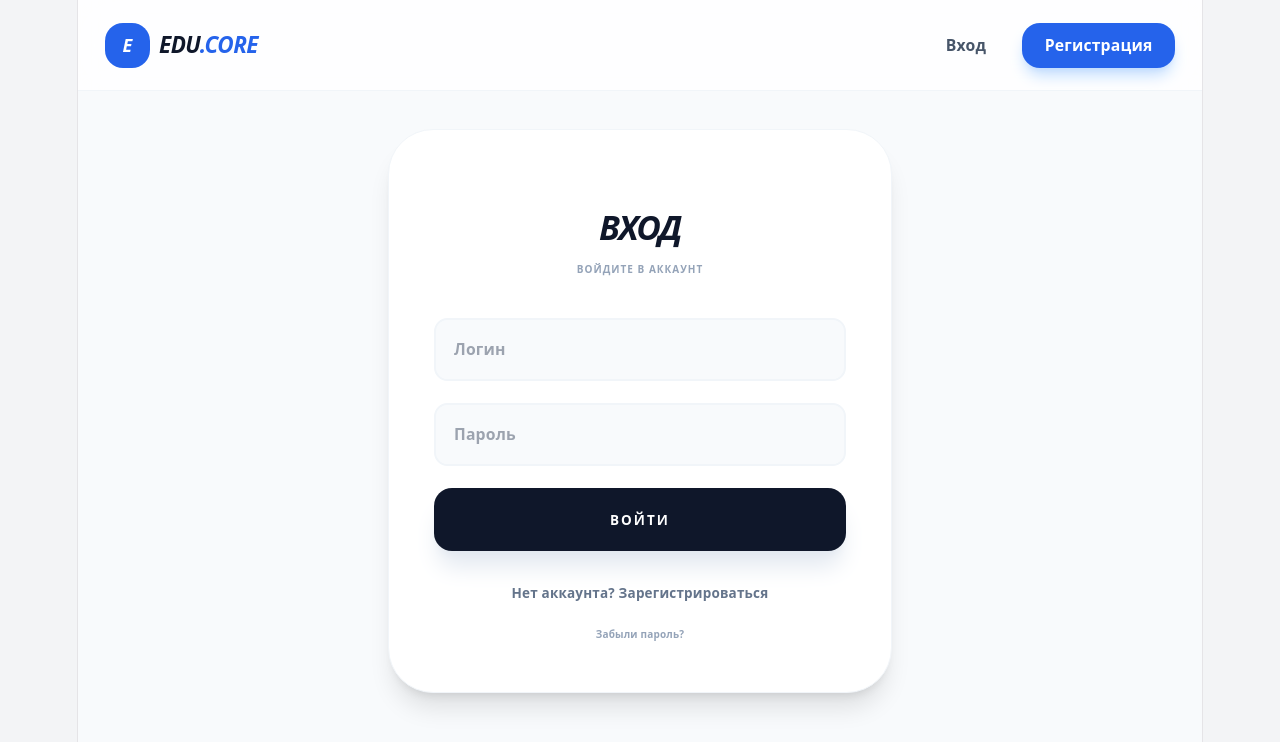
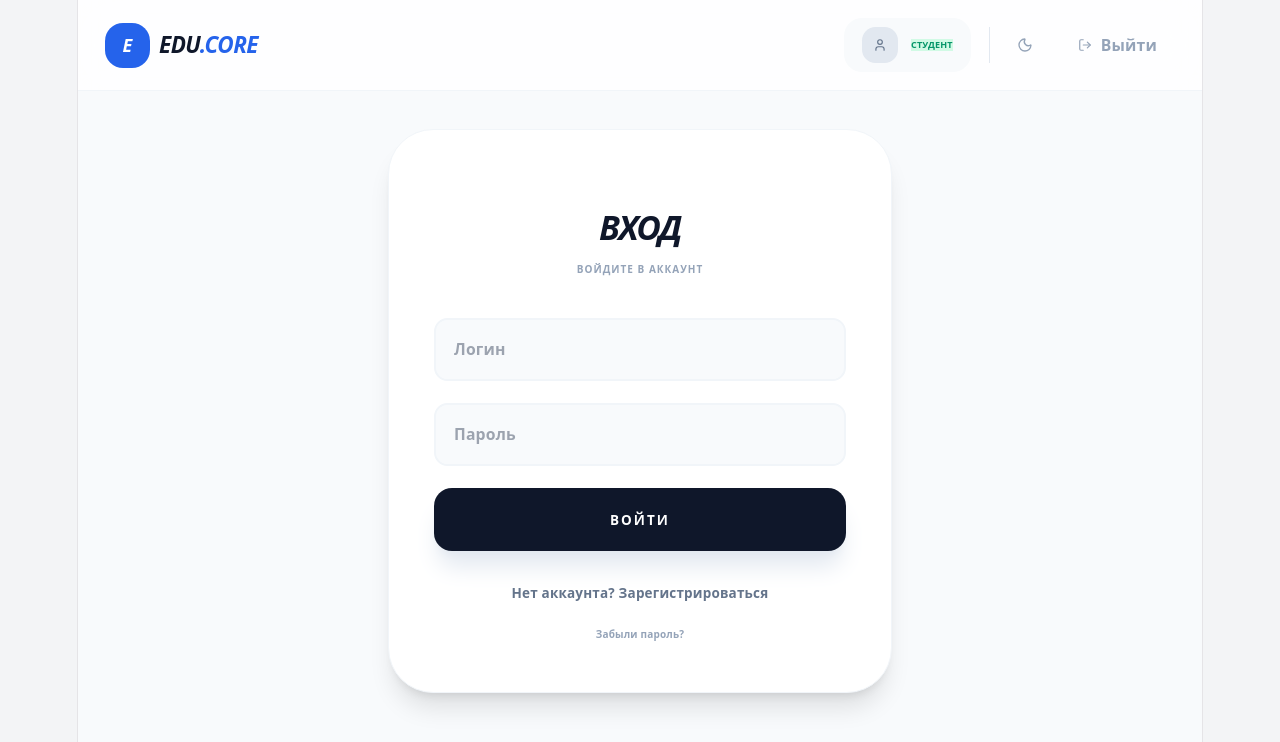
Before and after one commit to PavelSoligorsk/test-front, a React (Vite) app: page /login in a window 1280 px wide. Shown: the top 742 px of the page. Built offline with nearby package versions, Linux system fonts and the light colour scheme; no server answers.

Commit message:
initial commit

```diff
--- a/src/widgets/Navbar/index.jsx
+++ b/src/widgets/Navbar/index.jsx
@@ -1,16 +1,18 @@
 import { Link, useNavigate } from 'react-router-dom';
 import { LogOut, User, Shield, GraduationCap, Menu, X, Moon, Sun } from 'lucide-react';
-import { useState } from 'react';
+import { useState, useEffect } from 'react';
 import { useTheme } from '../../shared/hooks';
+import { clearSession, getCurrentUser } from '../../shared/lib/session';
 
 export default function Navbar() {
   const navigate = useNavigate();
-  const user = JSON.parse(localStorage.getItem('edu_session'));
+  const [user, setUser] = useState(() => getCurrentUser());
   const [mobileOpen, setMobileOpen] = useState(false);
   const { dark, toggle } = useTheme();
 
   const logout = () => {
-    localStorage.removeItem('edu_session');
+    clearSession();
+    setUser(null);
     navigate('/login');
   };
 
@@ -27,7 +29,7 @@ export default function Navbar() {
   const RoleIcon = badge?.icon;
 
   return (
-    <nav className="bg-white/80 backdrop-blur-xl border-b border-slate-100 dark:bg-slate-900/80 dark:border-slate-800 sticky top-0 z-50">
+    <nav className="bg-white/80 backdrop-blur-xl border-b border-slate-100 sticky top-0 z-50">
       <div className="max-w-7xl mx-auto px-4 sm:px-6">
         <div className="flex justify-between items-center h-16 sm:h-20">
           {/* Логотип */}
@@ -35,7 +37,7 @@ export default function Navbar() {
             <div className="w-8 h-8 sm:w-10 sm:h-10 bg-blue-600 rounded-2xl flex items-center justify-center group-hover:scale-105 transition-transform">
               <span className="text-white font-black text-sm sm:text-base italic">E</span>
             </div>
-            <span className="text-lg sm:text-xl font-black text-slate-900 dark:text-white italic tracking-tight">
+            <span className="text-lg sm:text-xl font-black text-slate-900 italic tracking-tight">
               EDU<span className="text-blue-600">.CORE</span>
             </span>
           </Link>
@@ -44,8 +46,12 @@ export default function Navbar() {
           <div className="hidden md:flex items-center gap-4">
             {user ? (
               <>
-                <div className="flex items-center gap-3 bg-slate-50 dark:bg-slate-800 px-4 py-2 rounded-2xl"><div className="w-8 h-8 bg-slate-200 dark:bg-slate-700 rounded-xl flex items-center justify-center">
-                    <User size={14} className="text-slate-500 dark:text-slate-400" /></div><div className="text-left leading-tight"><div className="text-sm font-bold text-slate-800 dark:text-white dark:text-white">{user.username}</div>
+                <div className="flex items-center gap-3 bg-slate-50 px-4 py-2 rounded-2xl">
+                  <div className="w-8 h-8 bg-slate-200 rounded-xl flex items-center justify-center">
+                    <User size={14} className="text-slate-500" />
+                  </div>
+                  <div className="text-left leading-tight">
+                    <div className="text-sm font-bold text-slate-800">{user.username}</div>
                     <div className={`text-[9px] font-black uppercase ${badge?.color}`}>
                       {badge?.label}
                     </div>
@@ -61,7 +67,7 @@ export default function Navbar() {
                 {user.role === 'admin' && (
                   <Link
                     to="/admin"
-                    className="flex items-center gap-2 px-4 py-2 rounded-2xl bg-purple-50 dark:bg-purple-900/30 text-purple-600 dark:text-purple-300 hover:bg-purple-100 dark:hover:bg-purple-900/50 transition-all font-bold text-sm"
+                    className="flex items-center gap-2 px-4 py-2 rounded-2xl bg-purple-50 text-purple-600 hover:bg-purple-100 transition-all font-bold text-sm"
                   >
                     <Shield size={14} />
                     Админ-панель
@@ -70,7 +76,7 @@ export default function Navbar() {
 
                 <button
                   onClick={logout}
-                  className="flex items-center gap-2 px-4 py-2 rounded-2xl text-slate-400 dark:text-slate-500 hover:text-red-500 dark:hover:text-red-400 hover:bg-red-50 dark:hover:bg-red-900/30 transition-all font-bold text-sm"
+                  className="flex items-center gap-2 px-4 py-2 rounded-2xl text-slate-400 hover:text-red-500 hover:bg-red-50 transition-all font-bold text-sm"
                 >
                   <LogOut size={14} />
                   Выйти
@@ -80,7 +86,7 @@ export default function Navbar() {
               <div className="flex items-center gap-3">
                 <Link
                   to="/login"
-                  className="px-5 py-2.5 rounded-2xl font-bold text-sm text-slate-600 dark:text-slate-300 hover:bg-slate-50 dark:hover:bg-slate-800 transition-all"
+                  className="px-5 py-2.5 rounded-2xl font-bold text-sm text-slate-600 hover:bg-slate-50 transition-all"
                 >
                   Вход
                 </Link>
@@ -97,7 +103,7 @@ export default function Navbar() {
           {/* Мобильная кнопка */}
           <button
             onClick={() => setMobileOpen(!mobileOpen)}
-            className="md:hidden p-2 rounded-xl hover:bg-slate-50 dark:hover:bg-slate-800 transition-all"
+            className="md:hidden p-2 rounded-xl hover:bg-slate-50 transition-all"
           >
             {mobileOpen ? <X size={20} /> : <Menu size={20} />}
           </button>
@@ -105,12 +111,15 @@ export default function Navbar() {
 
         {/* Мобильное меню */}
         {mobileOpen && (
-          <div className="md:hidden border-t border-slate-100 dark:border-slate-800 py-4 space-y-3 animate-in slide-in-from-top-2 duration-200">
+          <div className="md:hidden border-t border-slate-100 py-4 space-y-3 animate-in slide-in-from-top-2 duration-200">
             {user ? (
               <>
-                <div className="flex items-center gap-3 bg-slate-50 dark:bg-slate-800 p-3 rounded-2xl">
-                  <div className="w-10 h-10 bg-slate-200 dark:bg-slate-700 rounded-xl flex items-center justify-center">
-                    <User size={18} className="text-slate-500 dark:text-slate-400" /></div><div className="text-left leading-tight"><div className="text-sm font-bold text-slate-800 dark:text-white dark:text-white">{user.username}</div>
+                <div className="flex items-center gap-3 bg-slate-50 p-3 rounded-2xl">
+                  <div className="w-10 h-10 bg-slate-200 rounded-xl flex items-center justify-center">
+                    <User size={18} className="text-slate-500" />
+                  </div>
+                  <div className="text-left leading-tight">
+                    <div className="text-sm font-bold text-slate-800">{user.username}</div>
                     <div className={`text-[9px] font-black uppercase ${badge?.color}`}>
                       {badge?.label}
                     </div>
@@ -121,7 +130,7 @@ export default function Navbar() {
                   <Link
                     to="/admin"
                     onClick={() => setMobileOpen(false)}
-                    className="flex items-center gap-3 px-4 py-3 rounded-2xl bg-purple-50 dark:bg-purple-900/30 text-purple-600 dark:text-purple-300 font-bold text-sm"
+                    className="flex items-center gap-3 px-4 py-3 rounded-2xl bg-purple-50 text-purple-600 font-bold text-sm"
                   >
                     <Shield size={16} />
                     Админ-панель
@@ -135,7 +144,7 @@ export default function Navbar() {
 
                 <button
                   onClick={() => { logout(); setMobileOpen(false); }}
-                  className="flex items-center gap-3 px-4 py-3 rounded-2xl text-red-500 dark:text-red-400 font-bold text-sm w-full"
+                  className="flex items-center gap-3 px-4 py-3 rounded-2xl text-red-500 font-bold text-sm w-full"
                 >
                   <LogOut size={16} />
                   Выйти
@@ -146,7 +155,7 @@ export default function Navbar() {
                 <Link
                   to="/login"
                   onClick={() => setMobileOpen(false)}
-                  className="px-5 py-3 rounded-2xl font-bold text-sm text-center text-slate-600 dark:text-slate-300 bg-slate-50 dark:bg-slate-800"
+                  className="px-5 py-3 rounded-2xl font-bold text-sm text-center text-slate-600 bg-slate-50"
                 >
                   Вход
                 </Link>
```
